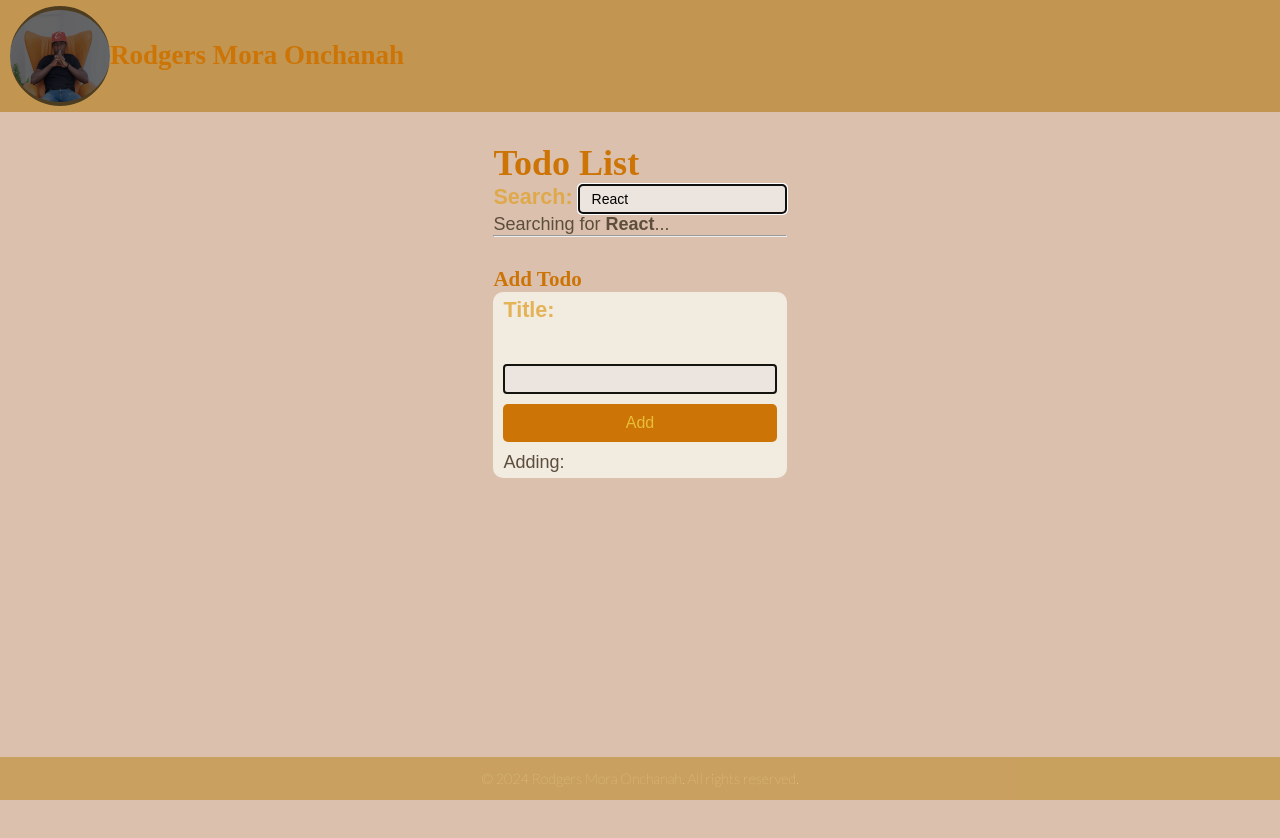
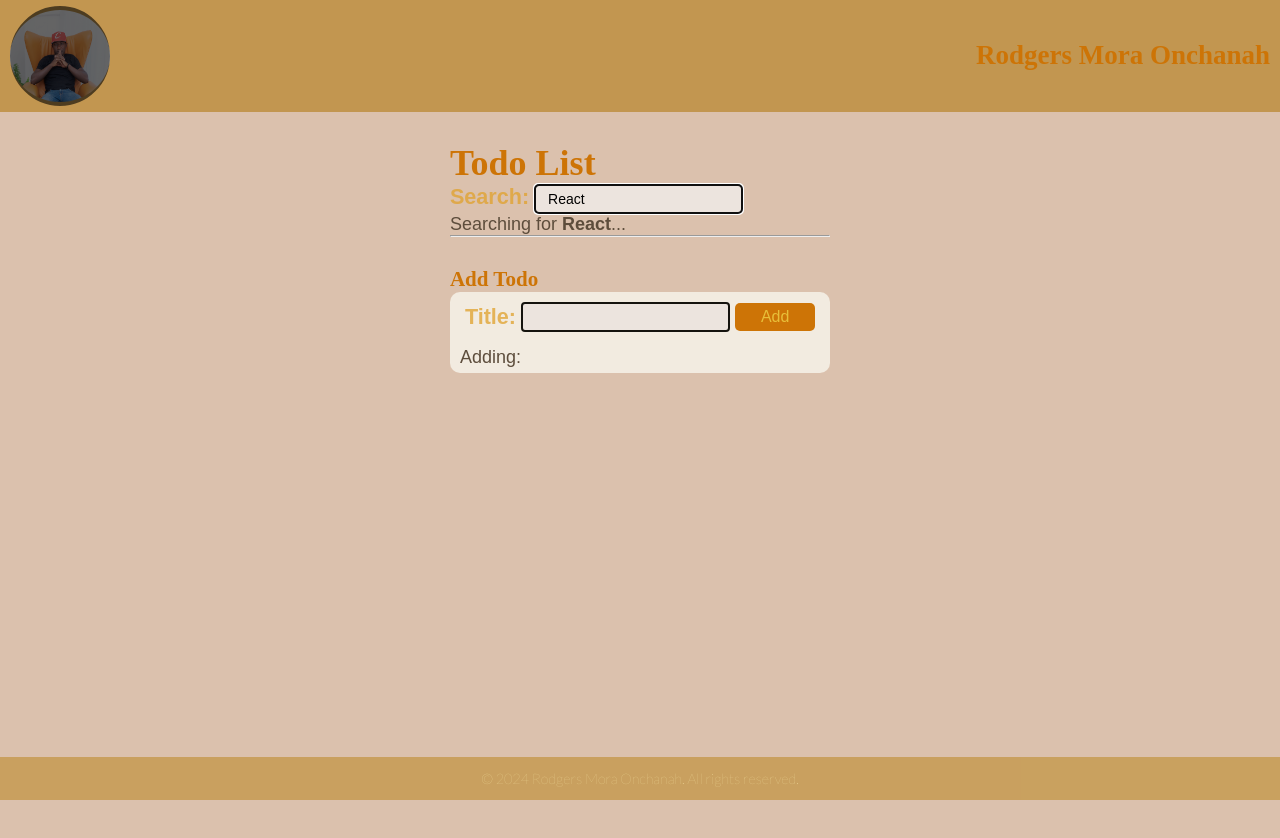
Before and after one commit to morarodgers/react-todo, a React (Vite) app: page / in a window 1280 px wide. Shown: the top 838 px of the page. Built offline with nearby package versions, Linux system fonts and the light colour scheme; a web font is replaced by a local one.

Commit message:
Fixed some styles

```diff
--- a/src/AddTodoForm.jsx
+++ b/src/AddTodoForm.jsx
@@ -25,15 +25,7 @@ const AddTodoForm = ({ onAddTodo }) => {
     <>
       <h3>Add Todo</h3>
       <form onSubmit={handleAddTodo}>
-        {/* <label htmlFor="todoTitle">Title</label>
-        <input
-          type="text"
-          id="todoTitle"
-          name="title"
-          value={todoTitle}
-          onChange={handleTitleChange}
-          placeholder="Add new item"
-        /> */}
+        <span className="TodoListItem">
           <InputWithLabel
             id="todoTitle"
             name="title"
@@ -43,8 +35,11 @@ const AddTodoForm = ({ onAddTodo }) => {
           >
             Title:
           </InputWithLabel>
-        <button type="submit">Add</button>
-        {/* <button type="submit">Delete</button> */}
+          &nbsp;
+          <button className="add" type="submit">
+            Add
+          </button>
+        </span>
         <p>
           Adding: <strong>{todoTitle}</strong>
         </p>
--- a/src/TodoListItem.jsx
+++ b/src/TodoListItem.jsx
@@ -3,13 +3,11 @@ import PropTypes from "prop-types";
 
 const TodoListItem = ({ todo, onRemoveTodo }) => {
   return (
-    <div>
+    <div className="TodoListItem">
       <span>
         <a href={todo.url}>{todo.title}</a>
       </span>
-      <span>
-        <button onClick={() => onRemoveTodo(todo.id)}>Remove</button>
-      </span>
+      <button onClick={() => onRemoveTodo(todo.id)}>Remove</button>
     </div>
   );
 };
--- a/src/styles.css
+++ b/src/styles.css
@@ -15,6 +15,7 @@ body {
   display: flex;
   margin: 0;
   margin-top: 7rem;
+  margin-bottom: 1rem;
   place-items: center;
   flex-direction: column;
   color: #5d4d3c;
@@ -37,12 +38,14 @@ h3 {
   margin-top: 30px;
 }
 
-span,
 a {
   margin-right: 10px;
 }
 
-li {
+.TodoListItem {
+  display: flex;
+  align-items: center;
+  justify-content: space-between;
   padding: 5px;
 }
 
@@ -53,6 +56,7 @@ header {
   top: 0;
   left: 0;
   display: flex;
+  justify-content: space-between;
   width: 100%;
   padding: 10px;
   animation: changeBackgroundColor 10s infinite;
@@ -85,6 +89,7 @@ input {
   border-radius: 4px;
   background-color: #ece4de;
   font-size: 14px;
+  /* width: 400px; */
 }
 
 button {
@@ -92,7 +97,7 @@ button {
   background-color: rgb(205, 116, 6);
   border: none;
   color: rgb(231, 190, 57);
-  padding: 10px 20px;
+  padding: 5px 10px;
   text-align: center;
   font-size: 16px;
   border-radius: 5px;
@@ -103,6 +108,10 @@ button:hover {
   background-color: rgb(146, 228, 243);
 }
 
+.add {
+  width: 80px;
+}
+
 img {
   --s: 100px;
   --b: 4px;
@@ -110,7 +119,6 @@ img {
   --c: #f3e8eb;
   border-radius: 50%;
   width: var(--s);
-
   outline: calc(var(--s) / 2) solid #0009;
   outline-offset: calc(var(--s) / -2);
   cursor: pointer;
@@ -153,12 +161,11 @@ form {
   flex-direction: column;
   padding: 10px;
   gap: 10px;
-  /*flex: 1;*/
+  flex: 1;
   max-width: 600px;
   border-radius: 10px;
   background-color: #f2ebe0;
   margin-top: auto;
-  margin-bottom: auto;
   padding: 5px 10px;
   margin-bottom: 3em;
 }
```
Lines whose indentation alone changed are shown as unchanged.
